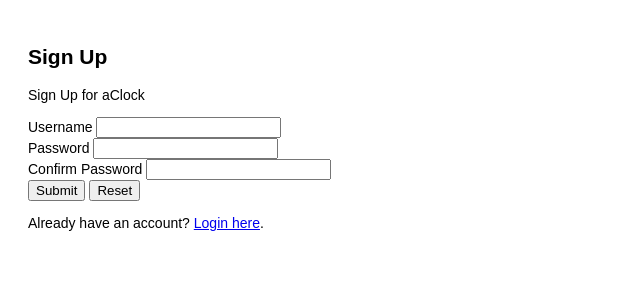
After one commit to Hardwaregore/aClock, a PHP site: page /signup.php in a window 1280 px wide. The commit adds this page. Shown: the top 300 px of the page, without its empty margins (0-640 px from the left). Run offline with PHP 8.4, Linux system fonts and the light colour scheme.

Commit message:
Made icons and login signup

```diff
--- /dev/null
+++ b/connect.php
@@ -0,0 +1,19 @@
+<?php
+
+$hostname = "localhost";
+$username = "connect";
+$password = "SQLpasswd1234";
+$database = "aClockDB";
+
+
+$conn = new mysqli($hostname, $username, $password, $database);
+
+
+if ($conn->connect_error) {
+  die("Connection failed: " . $conn->connect_error);
+}
+
+
+
+
+?>
--- a/index.php
+++ b/index.php
@@ -4,14 +4,15 @@
 		<title>aClock - Clock with a</title>
 		<script defer src='script.js'></script>
 		<link rel='stylesheet' href='style.css'></link>
+		<link rel="shortcut icon" href="icons/logo.png" type="image/x-icon"></link>
 	</head>
 
 
 	<body>
 		<nav>
-			<a href="test"><img src="icons/logo.png" alt="logo" height="30" width="30"></img></a>
+			<a href="index.php"><img src="icons/logo.png" alt="logo" height="50" width="50"></img></a>
 			<div class='links'>
-				<a href="login.php"><img src='icons/login_icon.png' alt='login' height="30" width="30"></a>
+				<a href="login.php"><img src='icons/login_icon.png' alt='login' height="50" width="50"></a>
 			</div>
 		</nav>
 	</body>
--- /dev/null
+++ b/signup.php
@@ -0,0 +1,137 @@
+<?php
+// Include config file
+require_once "connect.php";
+
+// Define variables and initialize with empty values
+$username = $password = $confirm_password = "";
+$username_err = $password_err = $confirm_password_err = "";
+
+// Processing form data when form is submitted
+if($_SERVER["REQUEST_METHOD"] == "POST"){
+
+    // Validate username
+    if(empty(trim($_POST["username"]))){
+        $username_err = "Please enter a username.";
+    } elseif(!preg_match('/^[a-zA-Z0-9_]+$/', trim($_POST["username"]))){
+        $username_err = "Username can only contain letters, numbers, and underscores.";
+    } else{
+        // Prepare a select statement
+        $sql = "SELECT id FROM users WHERE username = ?";
+
+        if($stmt = mysqli_prepare($conn, $sql)){
+            // Bind variables to the prepared statement as parameters
+            mysqli_stmt_bind_param($stmt, "s", $param_username);
+
+            // Set parameters
+            $param_username = trim($_POST["username"]);
+
+            // Attempt to execute the prepared statement
+            if(mysqli_stmt_execute($stmt)){
+                /* store result */
+                mysqli_stmt_store_result($stmt);
+
+                if(mysqli_stmt_num_rows($stmt) == 1){
+                    $username_err = "This username is already taken.";
+                } else{
+                    $username = trim($_POST["username"]);
+                }
+            } else{
+                echo "Oops! Something went wrong. Please try again later.";
+            }
+
+            // Close statement
+            mysqli_stmt_close($stmt);
+        }
+    }
+
+    // Validate password
+    if(empty(trim($_POST["password"]))){
+        $password_err = "Please enter a password.";
+    } elseif(strlen(trim($_POST["password"])) < 6){
+        $password_err = "Password must have atleast 6 characters.";
+    } else{
+        $password = trim($_POST["password"]);
+    }
+
+    // Validate confirm password
+    if(empty(trim($_POST["confirm_password"]))){
+        $confirm_password_err = "Please confirm password.";
+    } else{
+        $confirm_password = trim($_POST["confirm_password"]);
+        if(empty($password_err) && ($password != $confirm_password)){
+            $confirm_password_err = "Password did not match.";
+        }
+    }
+
+    // Check input errors before inserting in database
+    if(empty($username_err) && empty($password_err) && empty($confirm_password_err)){
+
+        // Prepare an insert statement
+        $sql = "INSERT INTO users (username, password) VALUES (?, ?)";
+
+        if($stmt = mysqli_prepare($conn, $sql)){
+            // Bind variables to the prepared statement as parameters
+            mysqli_stmt_bind_param($stmt, "ss", $param_username, $param_password);
+
+            // Set parameters
+            $param_username = $username;
+            $param_password = password_hash($password, PASSWORD_DEFAULT); // Creates a password hash
+
+            // Attempt to execute the prepared statement
+            if(mysqli_stmt_execute($stmt)){
+                // Redirect to login page
+                header("location: login.php");
+            } else{
+                echo "Oops! Something went wrong. Please try again later.";
+            }
+
+            // Close statement
+            mysqli_stmt_close($stmt);
+        }
+    }
+
+    // Close connection
+    mysqli_close($conn);
+}
+?>
+
+<!DOCTYPE html>
+<html lang="en">
+<head>
+    <meta charset="UTF-8">
+    <title>Sign Up</title>
+
+    <style>
+        body{ font: 14px sans-serif; }
+        .wrapper{ width: 360px; padding: 20px; }
+    </style>
+</head>
+<body>
+    <div class="wrapper">
+        <h2>Sign Up</h2>
+        <p>Sign Up for aClock</p>
+        <form action="<?php echo htmlspecialchars($_SERVER["PHP_SELF"]); ?>" method="post">
+            <div class="form-group">
+                <label>Username</label>
+                <input type="text" name="username" class="form-control <?php echo (!empty($username_err)) ? 'is-invalid' : ''; ?>" value="<?php echo $username; ?>">
+                <span class="invalid-feedback"><?php echo $username_err; ?></span>
+            </div>
+            <div class="form-group">
+                <label>Password</label>
+                <input type="password" name="password" class="form-control <?php echo (!empty($password_err)) ? 'is-invalid' : ''; ?>" value="<?php echo $password; ?>">
+                <span class="invalid-feedback"><?php echo $password_err; ?></span>
+            </div>
+            <div class="form-group">
+                <label>Confirm Password</label>
+                <input type="password" name="confirm_password" class="form-control <?php echo (!empty($confirm_password_err)) ? 'is-invalid' : ''; ?>" value="<?php echo $confirm_password; ?>">
+                <span class="invalid-feedback"><?php echo $confirm_password_err; ?></span>
+            </div>
+            <div class="form-group">
+                <input type="submit" class="btn btn-primary" value="Submit"></input>
+                <input type="reset" class="btn btn-secondary ml-2" value="Reset"></input>
+            </div>
+            <p>Already have an account? <a href="login.php">Login here</a>.</p>
+        </form>
+    </div>
+</body>
+</html>
--- a/style.css
+++ b/style.css
@@ -13,7 +13,7 @@ nav {
   display: flex;
   flex-wrap: wrap;
   justify-content: space-between;
-  padding: 1.5rem 2rem;
+  padding: 0.5rem 1.5rem;
   background-color: #eaeaea;
   transition: top 500ms ease-in-out;
 }
```
Also changed, not shown: login.php (added, +133 -0 lines), home.php (added), icons/settings_icon.png (added), 2 other files.
